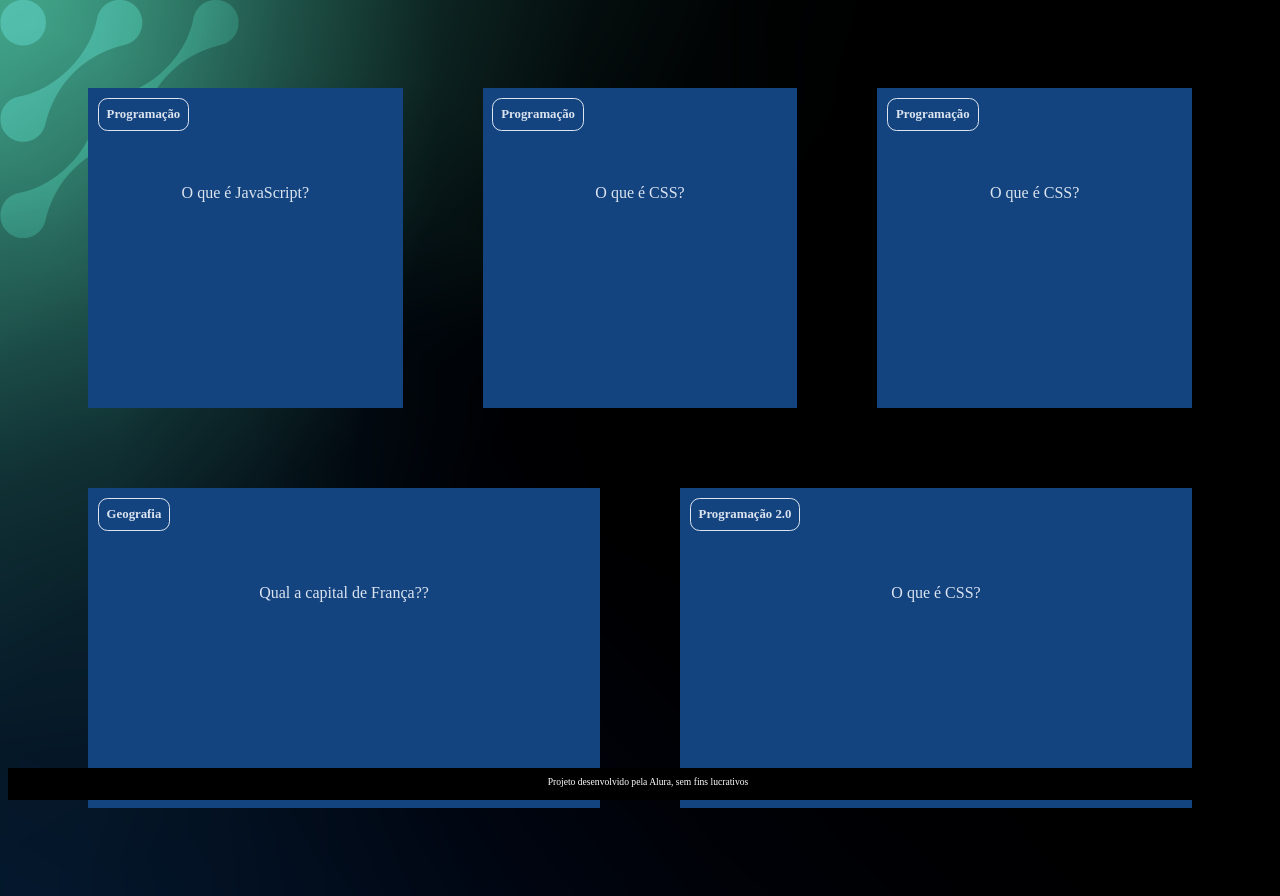
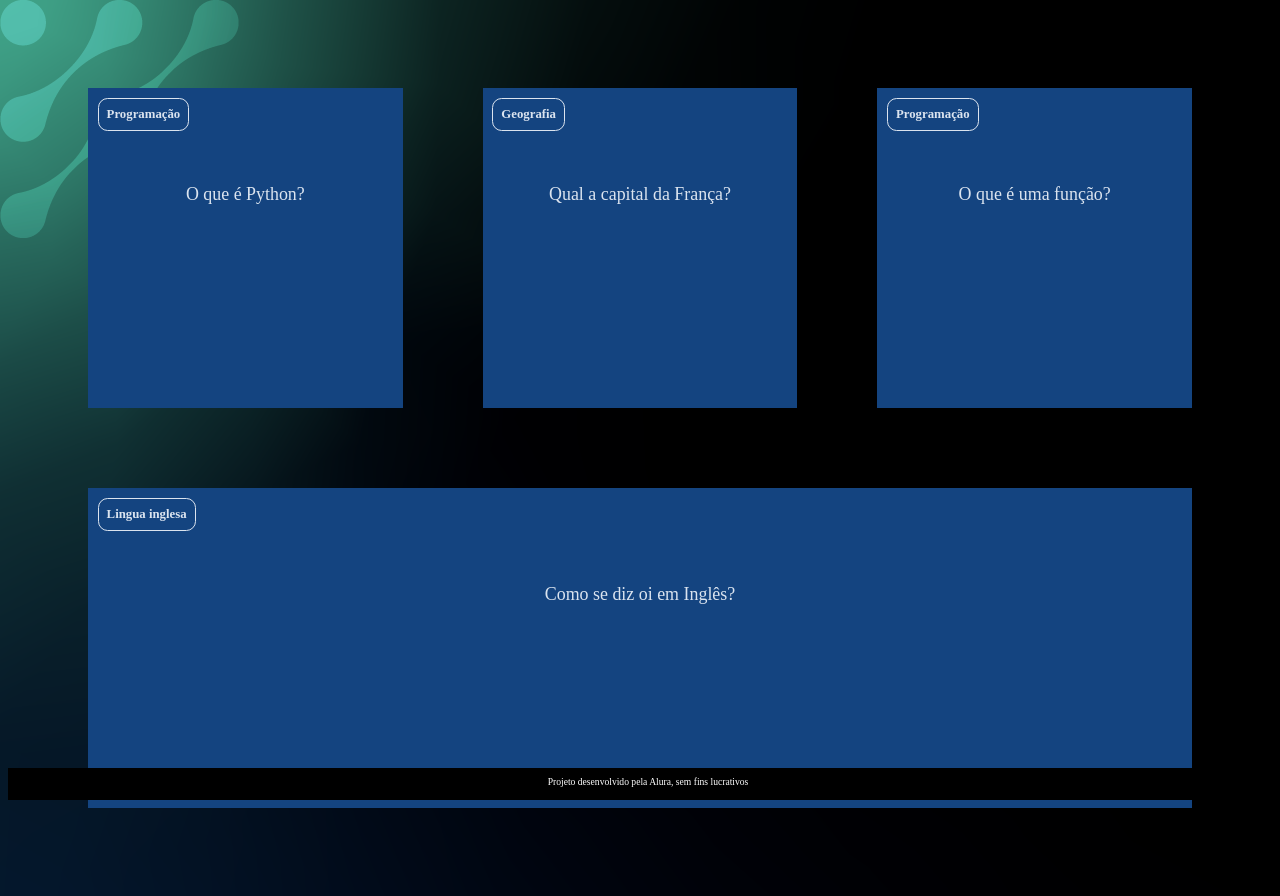
Before and after one commit to Pedro22062008/3-treimestre, a plain HTML site: page index.html in a window 1280 px wide. Drawn offline with Linux system fonts and the light colour scheme; files that its build step writes are made by us from their sources; files whose address does not match are found by name.

Commit message:
Add files via upload

```diff
--- a/app.js
+++ b/app.js
@@ -1,6 +1,29 @@
-criarCartao(categoria, pergunta, resposta) {
+function criaCartao(categoria, pergunta, resposta) {
+    let container = document.getElementById('container')
+    let cartao = document.createElement('article')
+    cartao.className = 'cartao'
+
+    cartao.innerHTML = `
+    <div class="cartao__conteudo">
+    <h3>${categoria}</h3>
+    <div class="cartao__conteudo__pergunta">
+        <p>${pergunta}</p>
+    </div>
+    <div class="cartao__conteudo__resposta">
+        <p>${resposta}</p>
+    </div>
+    </div>
+    `
+
+    let respostaEstaVisivel = false
+
+    function viraCartao() {
+        respostaEstaVisivel = !respostaEstaVisivel
+        cartao.classList.toggle('active', respostaEstaVisivel)
+    }
+    cartao.addEventListener('click', viraCartao)
+
+
+    container.appendChild(cartao)
+
 }
-
-function criarCartao(categoria, pergunta, resposta) {
-    console.log(categoria, pergunta, resposta);
-}
--- a/index.html
+++ b/index.html
@@ -9,7 +9,7 @@
 <body>
     <main>
         <section id="container">
-            <article class="cartao">
+            <!-- <article class="cartao">
                 <div class="cartao__conteudo">
                     <h3>Programação</h3>
                     <div class="cartao__conteudo__pergunta">
@@ -19,57 +19,13 @@
                         <p>O JavaScript é uma linguagem de programação</p>
                     </div>
                 </div>
-            </article>
-            <article class="cartao">
-                <div class="cartao__conteudo">
-                    <h3>Programação</h3>
-                    <div class="cartao__conteudo__pergunta">
-                        <p>O que é CSS?</p>
-                    </div>
-                    <div class="cartao__conteudo__resposta">
-                    <p>O CSS é uma linguagem de estilização</p>
-                    </div>
-                </div>
-            </article>
-            <article class="cartao">
-                <div class="cartao__conteudo">
-                    <h3>Programação</h3>
-                    <div class="cartao__conteudo__pergunta">
-                        <p>O que é CSS?</p>
-                    </div>
-                    <div class="cartao__conteudo__resposta">
-                    <p>O CSS é uma linguagem de estilização</p>
-                    </div>
-                </div>
-            </article>
-            <article class="cartao">
-                <div class="cartao__conteudo">
-                    <h3>Geografia</h3>
-                    <div class="cartao__conteudo__pergunta">
-                        <p>Qual a capital de França??</p>
-                    </div>
-                    <div class="cartao__conteudo__resposta">
-                    <p>A Capital da França e Paris</p>
-                    </div>
-                </div>
-            </article>
-            <article class="cartao">
-                <div class="cartao__conteudo">
-                    <h3>Programação 2.0</h3>
-                    <div class="cartao__conteudo__pergunta">
-                        <p>O que é CSS?</p>
-                    </div>
-                    <div class="cartao__conteudo__resposta">
-                    <p>O CSS é uma linguagem de estilização</p>
-                    </div>
-                </div>
-            </article>
+            </article> -->
         </section>
     </main>
     <footer>
         <p>Projeto desenvolvido pela Alura, sem fins lucrativos</p>
     </footer>
-    <script src=”app.js”></script>
-    <script src=”perguntas.js”></script>
+    <script src="app.js"></script>
+    <script src="perguntas.js"></script>
 </body>
 </html>
--- a/perguntas.js
+++ b/perguntas.js
@@ -1,21 +1,23 @@
 criaCartao(
-    categoria,
-    pergunta,
-    resposta,
+    'Programação',
+    'O que é Python?',
+    'O Python é uma linguagem de programação'
 )
 
-    criaCartao(
-        'Programação',
-        'O que é JavaScript?',
-        'O JavaScript é uma linguagem de programação'
-        )
 criaCartao(
     'Geografia',
     'Qual a capital da França?',
     'A capital da França é Paris'
 )
+
 criaCartao(
     'Programação',
     'O que é uma função?',
     'Uma função é um bloco de código que executa alguma tarefa'
 )
+
+criaCartao(
+    'Lingua inglesa',
+    'Como se diz oi em Inglês?',
+    'Oi em ingles é HI (RAI)'
+)
--- a/style.css
+++ b/style.css
@@ -11,7 +11,7 @@ body {
 
 #container {
     display: flex;
-    flex-wrap:wrap;
+    flex-wrap: wrap;
     justify-content: space-between;
     padding: 4rem;
     gap: 3rem;
@@ -30,7 +30,7 @@ body {
     /* background-color: aquamarine; */
     height: 100%;
     transform-style: preserve-3d;
-    transition: transform ease-in-out;
+    transition: transform 300ms ease-in-out;
 }
 
 .cartao__conteudo h3 {
@@ -49,6 +49,7 @@ body {
     margin-top: 1rem;
     padding: 2rem;
     margin-top: 4rem;
+    font-size: 1.4vw;
 }
 
 .cartao__conteudo__pergunta p {
@@ -59,6 +60,25 @@ body {
 .cartao__conteudo__resposta p {
     color: var(--card-back-color);
     font-weight: 700;
+}
+
+.cartao.active .cartao__conteudo {
+    transform: rotateY(180deg);
+}
+
+.cartao__conteudo__pergunta,
+.cartao__conteudo__resposta {
+    backface-visibility: hidden;
+    position: absolute;
+    height: 100%;
+    width: 100%;
+    box-sizing: border-box;
+}
+
+.cartao__conteudo__resposta {
+    transform: rotateY(180deg);
+    background-color: rgba(0, 244, 191, 0.2);
+    border: 4px solid var(--card-back-color);
 }
 
 footer {
@@ -76,18 +96,21 @@ footer p {
     margin-top: 0.5rem;
 }
 
-.cartao:hover .cartao__conteudo {
-    transform: rotateY(180deg);
+@media (max-width: 560px) {
+
+    body {
+        background: url('img/bg-mobile.webp'), no-repeat cover;
+    }
+
+    .cartao {
+        flex: 1 0 calc(100% - 1rem)
+    }
+
+    .cartao__conteudo h3 {
+        font-size: 3vw;
+    }
+
+    .cartao__conteudo p {
+        font-size: 3.8vw;
+    }
 }
-
-.cartao__conteudo__pergunta,
-.cartao__conteudo__resposta {
-backface-visibility: hidden;
-position: absolute;
-height: 100%;
-width: 100%;
-}
-
-.cartao__conteudo__resposta {
-    transform: rotateY(180deg)
-    }
```
Lines whose indentation alone changed are shown as unchanged.
